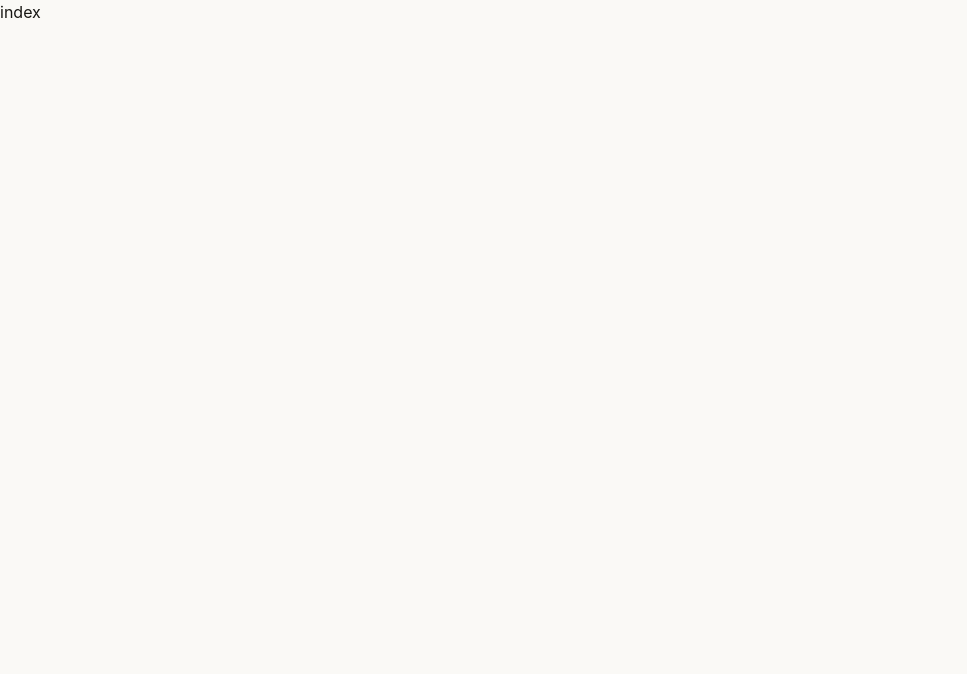
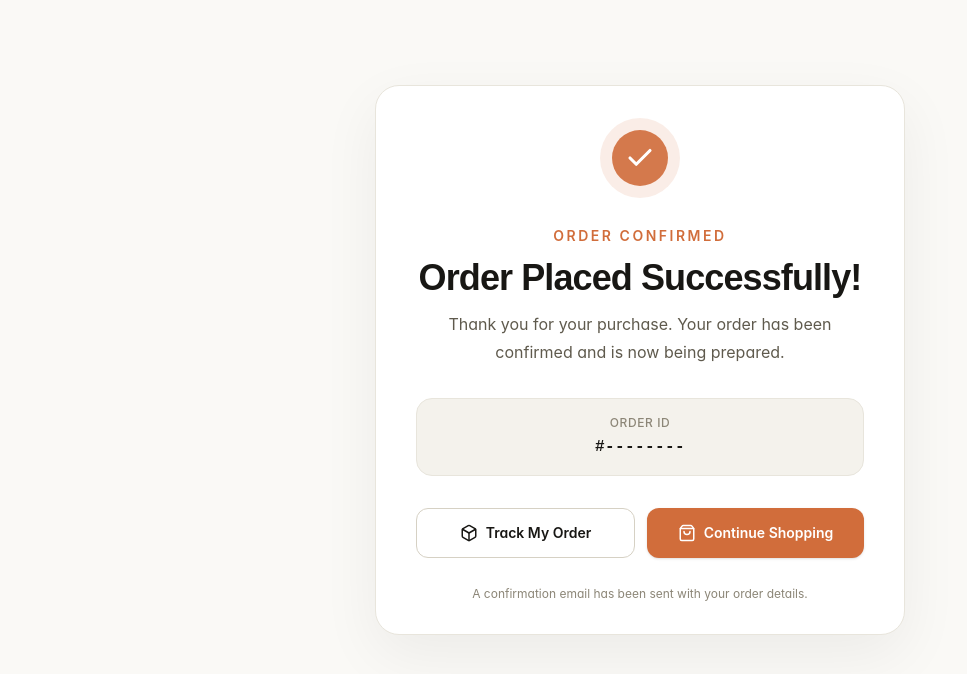
Before and after one commit to yousofsabrah7/Koda-Store, a React (Vite) app: page /order-success in a window 1280 px wide. Before the commit this address led to /. Shown: the top 674 px of the page, without its empty margins (0-967 px from the left). Built offline with nearby package versions, Linux system fonts and the light colour scheme.

Commit message:
create order success page

```diff
--- a/package.json
+++ b/package.json
@@ -13,6 +13,7 @@
     "@tailwindcss/vite": "^4.3.3",
     "@tanstack/react-query": "^5.102.8",
     "axios": "^1.20.0",
+    "lucide-react": "^1.46.0",
     "react": "^19.2.8",
     "react-dom": "^19.2.8",
     "react-router-dom": "^7.18.3",
--- a/src/App.jsx
+++ b/src/App.jsx
@@ -21,7 +21,7 @@ const App = () => {
       <Routes>
         <Route path="/login" element={<Login />} />
         <Route path="/register" element={<Register />} />
-        <Route path="/verity-otp" element={<VerifyOtp />} />
+        <Route path="/verify-otp" element={<VerifyOtp />} />
         <Route path="/forget-password" element={<ForgetPassword />} />
         {/* ---------------------------------------------------- */}
         <Route index element={<Home />} />
@@ -29,7 +29,7 @@ const App = () => {
         <Route path="/shop/:id" element={<ProductDetails />} />
         <Route path="/orders" element={<Orders />} />
         <Route path="/orders/:id" element={<OrderDetails />} />
-        <Route path="/order-success/:id" element={<OrderSuccess />} />
+        <Route path="/order-success" element={<OrderSuccess />} />
         <Route path="/wishlist" element={<Wishlist />} />
         <Route path="/cart" element={<Cart />} />
         <Route path="/checkout" element={<Checkout />} />
--- a/src/pages/OrderSuccess/index.jsx
+++ b/src/pages/OrderSuccess/index.jsx
@@ -1,9 +1,74 @@
-import React from 'react'
+import { Check, BoxIcon, ShoppingBag } from "lucide-react";
+import { Link, useParams } from "react-router-dom";
 
-const index = () => {
+const OrderSuccess = () => {
+  const { id } = useParams();
   return (
-    <div>index</div>
-  )
-}
+    <div className="min-h-[calc(100vh-80px)] flex items-center justify-center bg-surface-base">
+      <div className="w-fit">
+        {/* Success Card */}
+        <div className="bg-surface-card border border-border-subtle rounded-3xl px-6 py-6 sm:px-10 sm:py-8 text-center shadow-[0_20px_60px_rgba(24,23,20,0.06)] dark:shadow-[0_20px_60px_rgba(0,0,0,0.25)]">
+          {/* Success Icon */}
+          <div className="mx-auto mb-7 flex h-20 w-20 items-center justify-center rounded-full bg-accent-light">
+            <div className="flex h-14 w-14 items-center justify-center rounded-full bg-accent/90 text-white">
+              <Check size={30} strokeWidth={2.5} />
+            </div>
+          </div>
 
-export default index
+          {/* Heading */}
+          <div className="space-y-3">
+            <p className="text-sm font-semibold uppercase tracking-[0.18em] text-accent">
+              Order Confirmed
+            </p>
+
+            <h2 className="font-display text-2xl sm:text-3xl md:text-4xl font-semibold tracking-tight text-text-primary">
+              Order Placed Successfully!
+            </h2>
+
+            <p className="mx-auto max-w-md text-sm sm:text-base leading-7 text-text-secondary">
+              Thank you for your purchase. Your order has been confirmed and is
+              now being prepared.
+            </p>
+          </div>
+
+          {/* Order ID */}
+          <div className="mt-8 rounded-2xl border border-border-subtle bg-surface-elevated px-5 py-4">
+            <p className="text-xs font-medium uppercase tracking-wider text-text-muted">
+              Order ID
+            </p>
+
+            <p className="mt-1 font-mono text-sm sm:text-base font-semibold tracking-wide text-text-primary">
+              #{id?.slice(0, 7).toUpperCase() || "--------"}
+            </p>
+          </div>
+
+          {/* Actions */}
+          <div className="mt-8 flex flex-col sm:flex-row gap-3">
+            <Link
+              to={`/orders/${id}`}
+              className="flex-1 inline-flex items-center justify-center gap-2 rounded-xl border border-border-strong bg-surface-card px-5 py-3.5 text-sm font-semibold text-text-primary transition-all duration-200 hover:bg-surface-elevated hover:border-accent hover:text-accent focus:outline-none focus:ring-2 focus:ring-accent-light"
+            >
+              <BoxIcon size={18} strokeWidth={2} />
+              Track My Order
+            </Link>
+
+            <Link
+              to={"/shop"}
+              className="flex-1 inline-flex items-center justify-center gap-2 rounded-xl bg-accent px-5 py-3.5 text-sm font-semibold text-white shadow-sm transition-all duration-200 hover:bg-accent-hover hover:-translate-y-0.5 hover:shadow-md focus:outline-none focus:ring-2 focus:ring-accent-light"
+            >
+              <ShoppingBag size={18} strokeWidth={2} />
+              Continue Shopping
+            </Link>
+          </div>
+
+          {/* Footer Message */}
+          <p className="mt-7 text-xs text-text-muted">
+            A confirmation email has been sent with your order details.
+          </p>
+        </div>
+      </div>
+    </div>
+  );
+};
+
+export default OrderSuccess;
```
Also changed, not shown: 1 other file (tests, documents, lock files or other folders).
